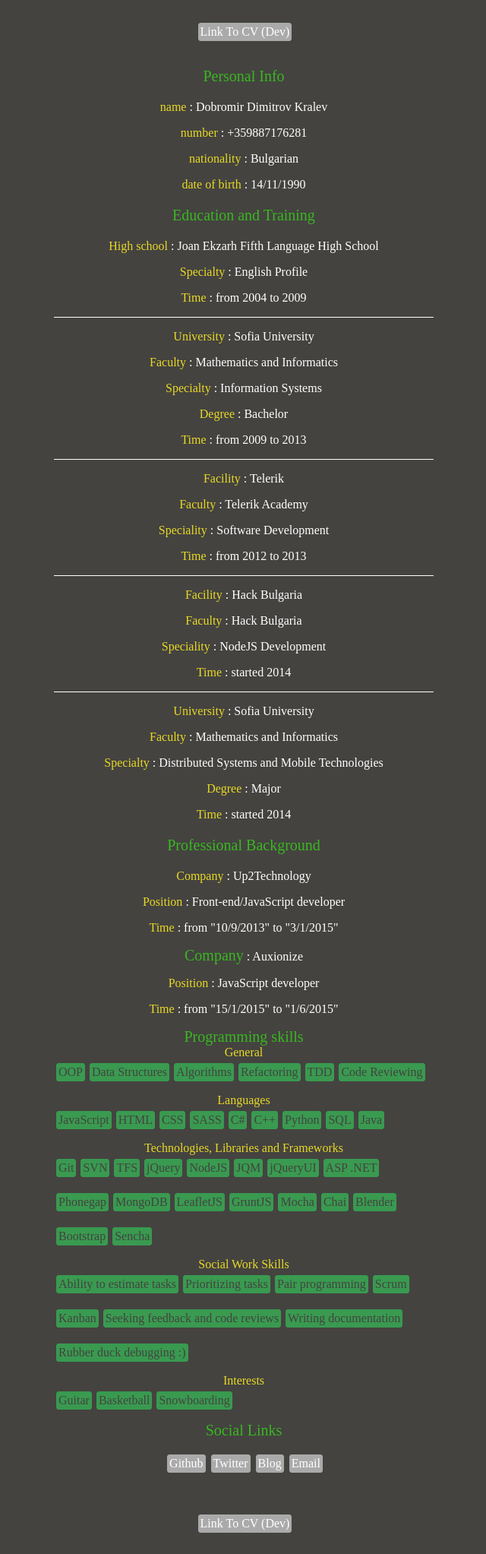
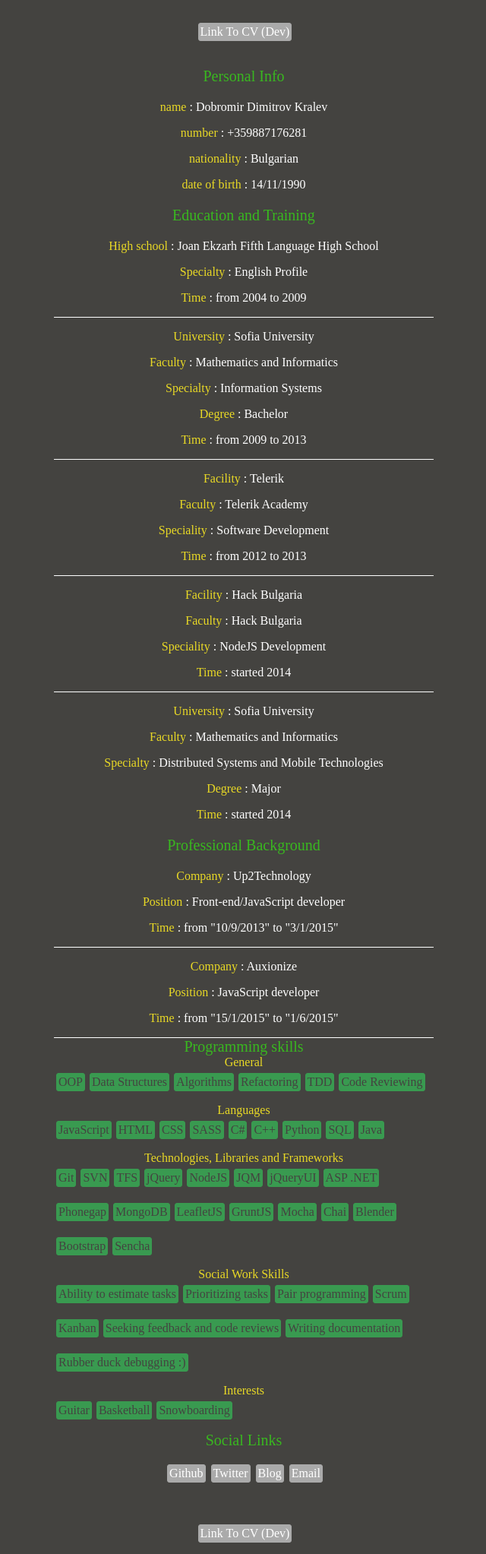
Before and after one commit to dobakay/putzmitt3l.github.io, a Jekyll site: the page cv/hr.html, which Jekyll copies as it is, in a window 1280 px wide. Shown: the whole page at 76% size, without its empty margins (319-959 px from the left). Built offline with Jekyll 4.4.1, drawn with Linux system fonts in a browser that asks for light colours.

Commit message:
Making minor changes to appearance of hr cv

```diff
--- a/cv/hr.html
+++ b/cv/hr.html
@@ -37,7 +37,8 @@
             display: inline-block;
         }
 
-        .education-training div {
+        .education-training div,
+        .professional-background div {
             border-bottom: 1px solid #fff;
         }
 
@@ -138,12 +139,16 @@
         </div>
         <div class="professional-background">
             <p class="desc">Professional Background</p>
-            <p><span class="key">Company</span> : Up2Technology</p>
-            <p><span class="key">Position</span> : Front-end/JavaScript developer</p>
-            <p><span class="key">Time</span> : from "10/9/2013" to "3/1/2015"</p>
-            <p><span class="desc key">Company</span> : Auxionize</p>
-            <p><span class="key">Position</span> : JavaScript developer</p>
-            <p><span class="key">Time</span> : from "15/1/2015" to "1/6/2015"</p>
+            <div>
+                <p><span class="key">Company</span> : Up2Technology</p>
+                <p><span class="key">Position</span> : Front-end/JavaScript developer</p>
+                <p><span class="key">Time</span> : from "10/9/2013" to "3/1/2015"</p>
+            </div>
+            <div>
+                <p><span class="key">Company</span> : Auxionize</p>
+                <p><span class="key">Position</span> : JavaScript developer</p>
+                <p><span class="key">Time</span> : from "15/1/2015" to "1/6/2015"</p>
+            </div>
         </div>
         <div class="programming-skills">
             <div class="desc">Programming skills</div>
```
